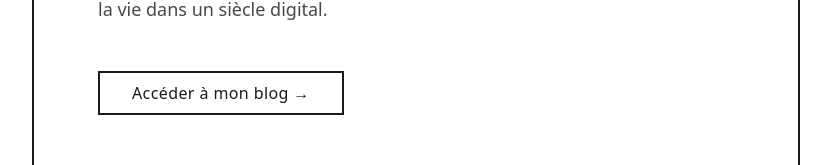
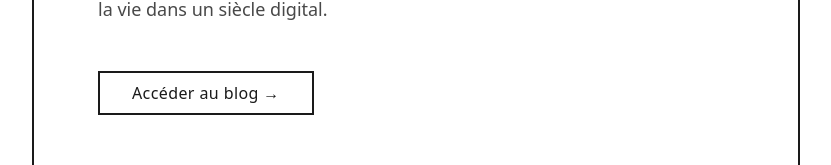
Before and after one commit to oterdimanx/author-s-link-page, a React (Vite) app: page / in a window 1280 px wide. Shown: the part 444-609 px from the top of the page, without its empty margins (224-1055 px from the left). Built offline with nearby package versions, Linux system fonts and the light colour scheme; the HTML template or start-up script is replaced by a standard one.

Commit message:
Code edited in Lovable Code Editor
Edited UI in Lovable

```diff
--- a/src/pages/Index.tsx
+++ b/src/pages/Index.tsx
@@ -33,7 +33,7 @@ const Index = () => {
             className="border-2 border-foreground hover:bg-foreground hover:text-background transition-all duration-300 text-base font-medium tracking-wide"
           >
             <a href="https://plumeetregard.art/" target="_blank" rel="noopener noreferrer">
-              Accéder à mon blog →
+              Accéder au blog →
             </a>
           </Button>
         </div>
```
